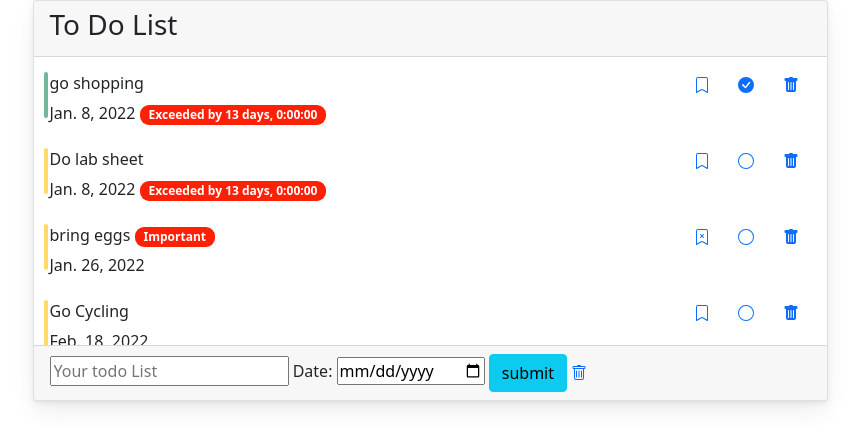
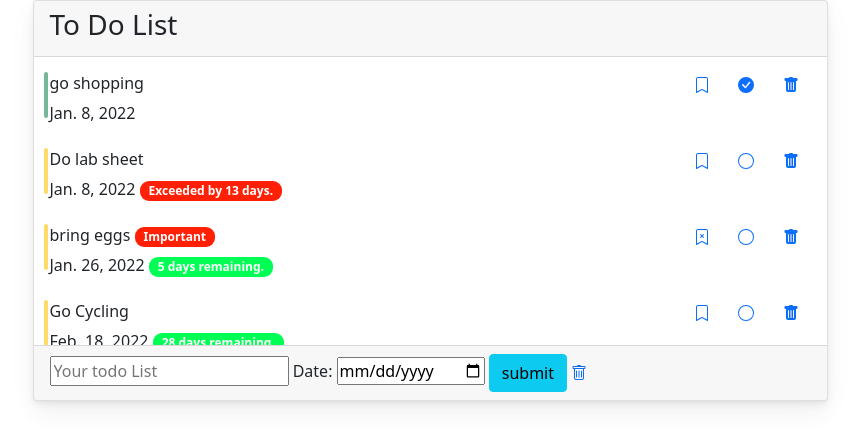
Before and after one commit to romikgosai/todolist, a Django app: page / in a window 1280 px wide. Shown: the top 447 px of the page, without its empty margins (128-988 px from the left). Run offline with Django 4.2, Linux system fonts and the light colour scheme; data comes from the database, SQL or seed files in the repository; both versions use the stored data as it was after the commit.

Commit message:
commit-10

```diff
--- a/app/models.py
+++ b/app/models.py
@@ -1,5 +1,5 @@
 from django.db import models
-from datetime import date
+from datetime import datetime
 
 
 # Create your models here.
@@ -14,6 +14,6 @@ class Todo(models.Model):
 
     @property
     def is_past_due(self):
-        return date.today() > self.completion_date
+        return datetime.now().date() > self.completion_date
     def date_difference(self):
-        return date.today() - self.completion_date
+        return abs((datetime.now().date() - self.completion_date).days)
--- a/app/templates/app/index.html
+++ b/app/templates/app/index.html
@@ -84,7 +84,13 @@
                                                 <div class="widget-content-left">
                                                         {{todo.completion_date}}
                                                         {% if todo.is_past_due %}
-                                                            <span class="label label-danger label-as-badge" style="padding: 1px 9px 2px;font-size: 12.025px;font-weight: bold;white-space: nowrap;color: #ffffff;background-color: #ff2006;-webkit-border-radius: 9px;-moz-border-radius: 9px;border-radius: 9px;">Exceeded by {{ todo.date_difference }} </span>
+                                                        {% if not todo.completed %}
+                                                            <span class="label label-danger label-as-badge" style="padding: 1px 9px 2px;font-size: 12.025px;font-weight: bold;white-space: nowrap;color: #ffffff;background-color: #ff2006;-webkit-border-radius: 9px;-moz-border-radius: 9px;border-radius: 9px;">Exceeded by {{ todo.date_difference }} days.</span>
+                                                        {% endif %}
+                                                        {% else %}
+                                                        {% if not todo.completed %}
+                                                            <span class="label label-info label-as-badge" style="padding: 1px 9px 2px;font-size: 12.025px;font-weight: bold;white-space: nowrap;color: #ffffff;background-color: #00ff55;-webkit-border-radius: 9px;-moz-border-radius: 9px;border-radius: 9px;">{{ todo.date_difference }} days remaining.</span>
+                                                        {% endif %}
                                                         {% endif %}
                                                     </div>
                                                 </div>
--- a/app/views.py
+++ b/app/views.py
@@ -1,16 +1,14 @@
-from django import forms
 from django.shortcuts import redirect, render
 from .models import Todo
 from .forms import TodoModelForm
-from datetime import date
 
 # Create your views here.
 def index(request):
     todos = Todo.objects.all()
+    for todo in todos:
+        print(todo.date_difference)
     form = TodoModelForm()
-    date_now = date.today()
     context = {
-        'today': date_now,
         'todos': todos,
         'form' : form
     }
```
Also changed, not shown: db.sqlite3.
